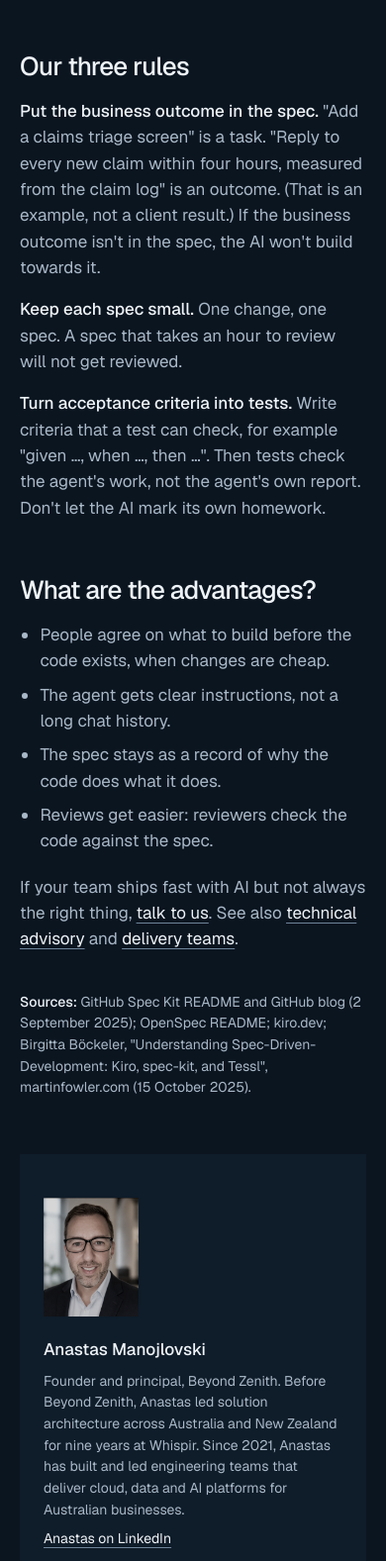
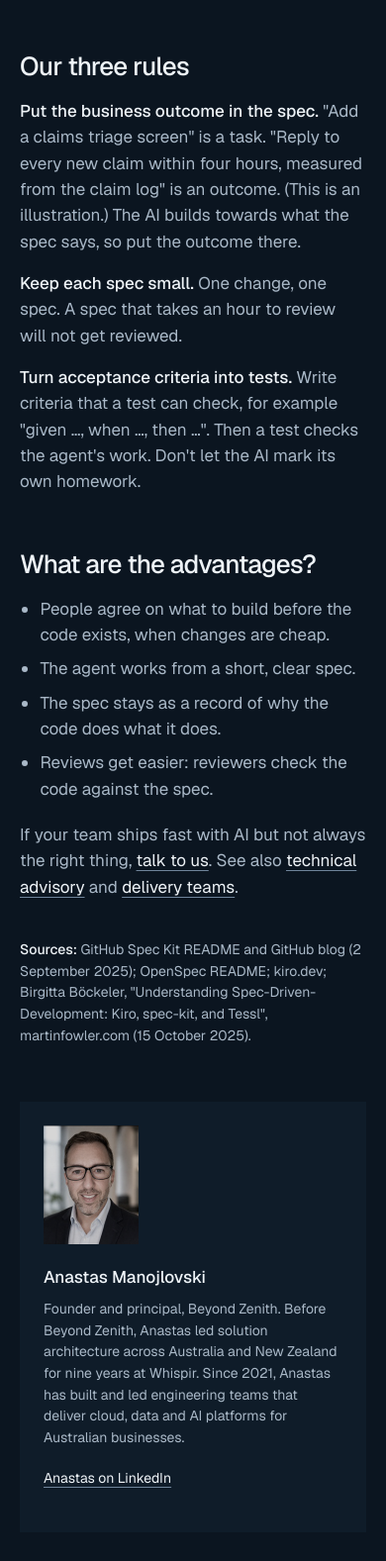
Before and after one commit to BeyondZenith-com-au/bz-website, a plain HTML site: page insights/spec-driven-development/index.html in a window 390 px wide. Shown: the part 3489-5066 px from the top of the page at 99% size. Drawn offline with Linux system fonts and the light colour scheme.

Commit message:
Insights articles: sharp phone photos, 44px LinkedIn link, smaller portrait, fewer contrast frames
- Band photos: sizes="(max-width: 760px) 180vw, 100vw" so phones (4:3 crop) load a source
  large enough; they were shown 1.57x larger than their pixels.
- Author block: "Anastas on LinkedIn" is now 44px tall on phones (was 18px).
- Author portrait: new anastas-192.jpg (13 KB) on the three articles in place of the
  640px photo shown at 96px. The home page keeps anastas.jpg.
- Spec-driven article: three "X, not Y" sentences rewritten (copy approved by Anastas,
  23 Nov 2026). The lede stays.

Found by a tasteskill review on 23 Nov 2026. Still open: straight apostrophes and quotes
in the three articles.

Co-Authored-By: Claude Opus 5.5 <noreply@anthropic.com>

```diff
--- a/css/page.css
+++ b/css/page.css
@@ -204,7 +204,7 @@ main:focus { outline: none; }
 .author img { width: 96px; height: 120px; object-fit: cover; flex: none; filter: grayscale(0.55) contrast(1.04) brightness(0.84); }
 .author p { margin: 0 0 8px; font-size: var(--step-small); color: var(--soft); }
 .author .author__name { color: var(--ink); font-size: var(--step-body); font-weight: 500; }
-.author .link { padding: 0; }
+.author .link { display: inline-flex; align-items: center; min-height: 44px; padding: 0; }
 @media (max-width: 760px) { .author { flex-direction: column; } .prose table { font-size: 13px; } }
 @media (prefers-reduced-motion: reduce) { .prose a { transition: none; } }
 
--- a/insights/spec-driven-development/index.html
+++ b/insights/spec-driven-development/index.html
@@ -113,7 +113,7 @@
       <p class="lede">AI writes code fast. So the expensive mistake isn't slow code any more. It's fast code for the wrong thing.</p>
       <p class="byline">By <a href="#author">Anastas Manojlovski</a> · <time datetime="2026-11-20">20 November 2026</time></p>
     </div>
-    <figure class="s-band"><picture><source type="image/webp" srcset="/art/spec-driven-development-1260.webp 1260w, /art/spec-driven-development.webp 2048w" sizes="100vw"><img src="/art/spec-driven-development.jpg" srcset="/art/spec-driven-development-1260.jpg 1260w, /art/spec-driven-development.jpg 2048w" sizes="100vw" width="2048" height="878" alt="A lamp at the top of a sloped wall at dusk" fetchpriority="high" style="object-position: 6% 50%"></picture></figure>
+    <figure class="s-band"><picture><source type="image/webp" srcset="/art/spec-driven-development-1260.webp 1260w, /art/spec-driven-development.webp 2048w" sizes="(max-width: 760px) 180vw, 100vw"><img src="/art/spec-driven-development.jpg" srcset="/art/spec-driven-development-1260.jpg 1260w, /art/spec-driven-development.jpg 2048w" sizes="(max-width: 760px) 180vw, 100vw" width="2048" height="878" alt="A lamp at the top of a sloped wall at dusk" fetchpriority="high" style="object-position: 6% 50%"></picture></figure>
   </header>
 
   <article class="prose prose--banded">
@@ -144,20 +144,20 @@
 </ul>
 <p>She also describes three levels: spec-first (write the spec for the task), spec-anchored (keep the spec and update it as the feature changes), and spec-as-source (people edit only the spec, never the code). Most teams today are at the first level.</p>
 <h2>Our three rules</h2>
-<p><strong>Put the business outcome in the spec.</strong> "Add a claims triage screen" is a task. "Reply to every new claim within four hours, measured from the claim log" is an outcome. (That is an example, not a client result.) If the business outcome isn't in the spec, the AI won't build towards it.</p>
+<p><strong>Put the business outcome in the spec.</strong> "Add a claims triage screen" is a task. "Reply to every new claim within four hours, measured from the claim log" is an outcome. (This is an illustration.) The AI builds towards what the spec says, so put the outcome there.</p>
 <p><strong>Keep each spec small.</strong> One change, one spec. A spec that takes an hour to review will not get reviewed.</p>
-<p><strong>Turn acceptance criteria into tests.</strong> Write criteria that a test can check, for example "given …, when …, then …". Then tests check the agent's work, not the agent's own report. Don't let the AI mark its own homework.</p>
+<p><strong>Turn acceptance criteria into tests.</strong> Write criteria that a test can check, for example "given …, when …, then …". Then a test checks the agent's work. Don't let the AI mark its own homework.</p>
 <h2>What are the advantages?</h2>
 <ul>
 <li>People agree on what to build before the code exists, when changes are cheap.</li>
-<li>The agent gets clear instructions, not a long chat history.</li>
+<li>The agent works from a short, clear spec.</li>
 <li>The spec stays as a record of why the code does what it does.</li>
 <li>Reviews get easier: reviewers check the code against the spec.</li>
 </ul>
 <p>If your team ships fast with AI but not always the right thing, <a href="/#contact">talk to us</a>. See also <a href="/services/technical-advisory/">technical advisory</a> and <a href="/services/delivery-teams/">delivery teams</a>.</p>
 <p class="prose__sources"><strong>Sources:</strong> GitHub Spec Kit README and GitHub blog (2 September 2025); OpenSpec README; kiro.dev; Birgitta Böckeler, "Understanding Spec-Driven-Development: Kiro, spec-kit, and Tessl", martinfowler.com (15 October 2025).</p>
     <div id="author"><aside class="author" aria-label="About the author">
-      <picture><source srcset="/anastas.webp" type="image/webp"><img src="/anastas.jpg" alt="Anastas Manojlovski" width="96" height="120" loading="lazy" decoding="async"></picture>
+      <img src="/anastas-192.jpg" alt="Anastas Manojlovski" width="96" height="120" loading="lazy" decoding="async">
       <div><p class="author__name">Anastas Manojlovski</p><p>Founder and principal, Beyond Zenith. Before Beyond Zenith, Anastas led solution architecture across Australia and New Zealand for nine years at Whispir. Since 2021, Anastas has built and led engineering teams that deliver cloud, data and AI platforms for Australian businesses.</p><p><a class="link" href="https://www.linkedin.com/in/anastasm" rel="noopener">Anastas on LinkedIn</a></p></div>
     </aside></div>
   </article>
```
Also changed, not shown: insights/ai-governance-australia/index.html (+2 -2 lines), insights/claude-for-business-before-go-live/index.html (+2 -2 lines), anastas-192.jpg (added).
